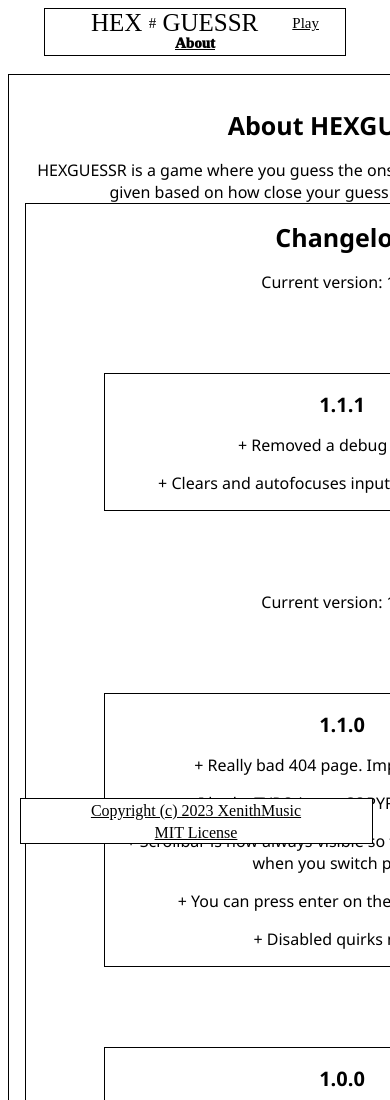
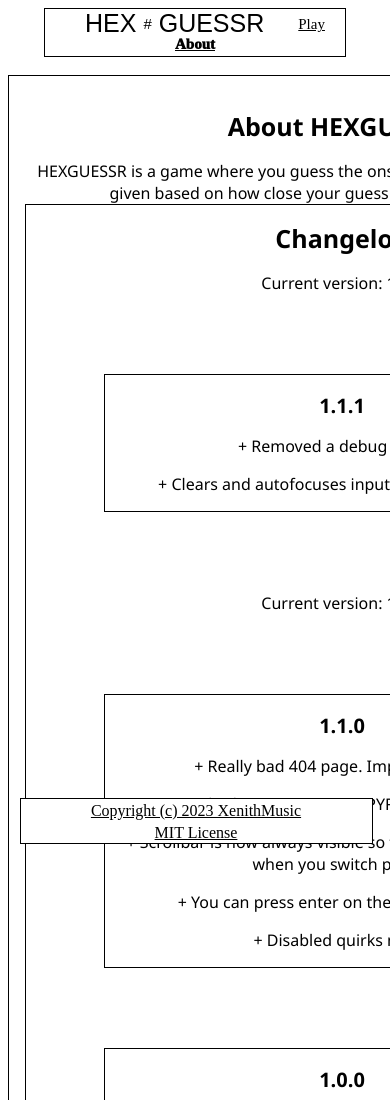
Before and after one commit to XenithMusic/hexguessr, a plain HTML site: page about.html in a window 390 px wide. Shown: the top 1100 px of the page. Drawn offline with Linux system fonts and the light colour scheme.

Commit message:
updates to fonts for mobile

```diff
--- a/index.css
+++ b/index.css
@@ -6,7 +6,7 @@
 }
 .name {
 	font-size:25px;
-	font-family:Corbel;
+	font-family:Corbel,Avenir,sans-serif;
 }
 .nav {
 	font-size:15px;
@@ -27,7 +27,7 @@
 	top:-2.75px;
 }
 .content {
-	font-family:Segoe UI;
+	font-family:Segoe UI,Avenir,sans-serif;
 	font-weight:400;
 	padding:1em
 }
```
